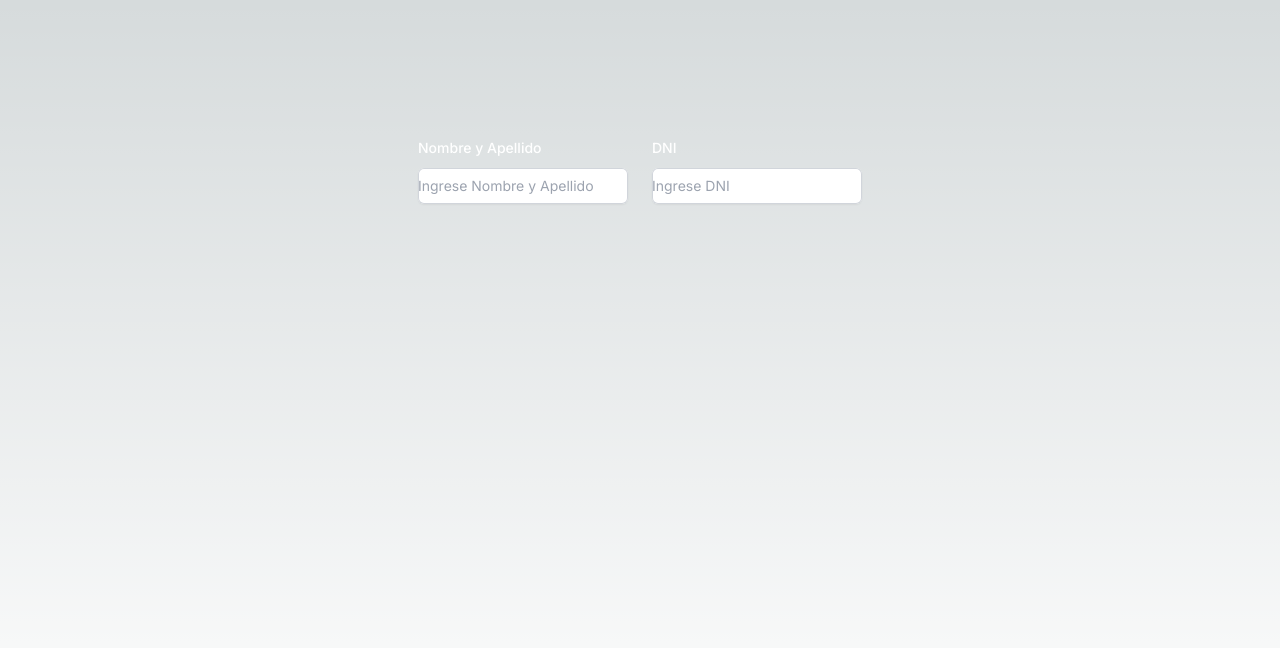
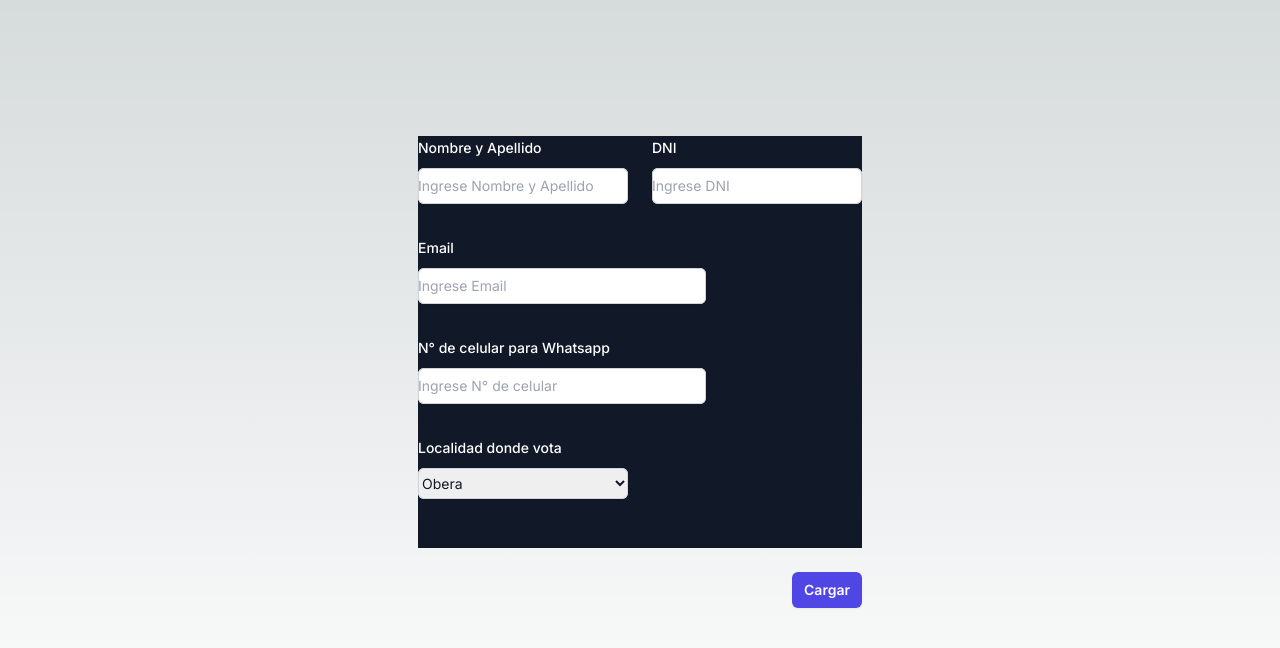
Before and after one commit to TheTorOnionSeeker/frontFiscalesLLA, a Next.js app: page /carga_info_fiscales in a window 1280 px wide. Shown: the top 648 px of the page. Built offline with nearby package versions, Linux system fonts and the light colour scheme.

Commit message:
feat(form page.js): added some handlers and features

```diff
--- a/src/app/carga_info_fiscales/page.js
+++ b/src/app/carga_info_fiscales/page.js
@@ -1,19 +1,30 @@
 'use client'
 
+import { useState } from "react";
+
 export default function Form() {
-    let location, name, dni;
+    const [name, setName] = useState('');
+    const [dni, setDni] = useState('');
+    const [phone, setPhone] = useState('');
+    const [email, setEmail] = useState('');
+    const [location, setLocation] = useState('Obera'); // Valor predeterminado
 
     function handleSubmit(e) {
         e.preventDefault();
         localStorage.clear();
         localStorage.setItem('name', name);
+        localStorage.setItem('dni', dni);
+        localStorage.setItem('phone', phone);
+        localStorage.setItem('email', email);
         localStorage.setItem('location', location);
     }
 
     return (
         <>
             <main className="flex min-h-screen flex-col items-center justify-between p-24">
-                <div className="space-y-12">
+                <form onSubmit={handleSubmit}>
+                    <div className="space-y-12 bg-gray-900">
+                        <div className="bg-gray-900 border-b border-gray-900/10 pb-12">
                             <div className="mt-10 grid grid-cols-1 gap-x-6 gap-y-8 sm:grid-cols-6">
                                 <div className="sm:col-span-3">
                                     <label htmlFor="name" className="block text-sm font-medium leading-6 text-white">
@@ -26,7 +37,7 @@ export default function Form() {
                                             id="name"
                                             autoComplete="given-name"
                                             placeholder="Ingrese Nombre y Apellido"
-                                    onChange={(e) => name = e.target.value}
+                                            onChange={(e) => setName(e.target.value)}
                                             className="block w-full rounded-md border-0 py-1.5 text-gray-900 shadow-sm ring-1 ring-inset ring-gray-300 placeholder:text-gray-400 focus:ring-2 focus:ring-inset focus:ring-indigo-600 sm:text-sm sm:leading-6"
                                         />
                                     </div>
@@ -42,9 +53,61 @@ export default function Form() {
                                             id="dni"
                                             autoComplete="given-dni"
                                             placeholder="Ingrese DNI"
-                                    onChange={(e) => dni = e.target.value}
+                                            onChange={(e) => setDni(e.target.value)}
                                             className="block w-full rounded-md border-0 py-1.5 text-gray-900 shadow-sm ring-1 ring-inset ring-gray-300 placeholder:text-gray-400 focus:ring-2 focus:ring-inset focus:ring-indigo-600 sm:text-sm sm:leading-6"
                                         />
+                                    </div>
+                                </div>
+                                <div className="sm:col-span-4">
+                                    <label htmlFor="email" className="block text-sm font-medium leading-6 text-white">
+                                        Email
+                                    </label>
+                                    <div className="mt-2">
+                                        <input
+                                            id="email"
+                                            name="email"
+                                            type="email"
+                                            autoComplete="email"
+                                            placeholder="Ingrese Email"
+                                            onChange={(e) => setEmail(e.target.value)}
+                                            className="block w-full rounded-md border-0 py-1.5 text-gray-900 shadow-sm ring-1 ring-inset ring-gray-300 placeholder:text-gray-400 focus:ring-2 focus:ring-inset focus:ring-indigo-600 sm:text-sm sm:leading-6"
+                                        />
+                                    </div>
+                                </div>
+                                <div className="sm:col-span-4">
+                                    <label htmlFor="phone" className="block text-sm font-medium leading-6 text-white">
+                                        N° de celular para Whatsapp
+                                    </label>
+                                    <div className="mt-2">
+                                        <input
+                                            id="phone"
+                                            name="phone"
+                                            type="text"
+                                            autoComplete="given-phone"
+                                            placeholder="Ingrese N° de celular"
+                                            onChange={(e) => setPhone(e.target.value)}
+                                            className="block w-full rounded-md border-0 py-1.5 text-gray-900 shadow-sm ring-1 ring-inset ring-gray-300 placeholder:text-gray-400 focus:ring-2 focus:ring-inset focus:ring-indigo-600 sm:text-sm sm:leading-6"
+                                        />
+                                    </div>
+                                </div>
+                                <div className="sm:col-span-3">
+                                    <label htmlFor="city" className="block text-sm font-medium leading-6 text-white">
+                                        Localidad donde vota
+                                    </label>
+                                    <div className="mt-2">
+                                        <select
+                                            id="city"
+                                            name="city"
+                                            value={location}
+                                            autoComplete="city-name"
+                                            onChange={(e) => setLocation(e.target.value)} // Actualiza la variable location
+                                            className="block w-full rounded-md border-0 py-1.5 text-gray-900 shadow-sm ring-1 ring-inset ring-gray-300 focus:ring-2 focus:ring-inset focus:ring-indigo-600 sm:max-w-xs sm:text-sm sm:leading-6"
+                                        >
+                                            <option>seleccione</option>
+                                            <option>Obera</option>
+                                            <option>Posadas</option>
+                                            <option>Eldorado</option>
+                                        </select>
                                     </div>
                                 </div>
                                 {/* <form onSubmit={handleSubmit}>
@@ -66,6 +129,16 @@ export default function Form() {
                         </form> */}
                             </div>
                         </div>
+                    </div>
+                    <div className="mt-6 flex items-center justify-end gap-x-6">
+                        <button
+                            type="submit"
+                            className="rounded-md bg-indigo-600 px-3 py-2 text-sm font-semibold text-white shadow-sm hover:bg-indigo-500 focus-visible:outline focus-visible:outline-2 focus-visible:outline-offset-2 focus-visible:outline-indigo-600"
+                        >
+                            Cargar
+                        </button>
+                    </div>
+                </form>
             </main>
         </>
     )
```
Lines whose indentation alone changed are shown as unchanged.
